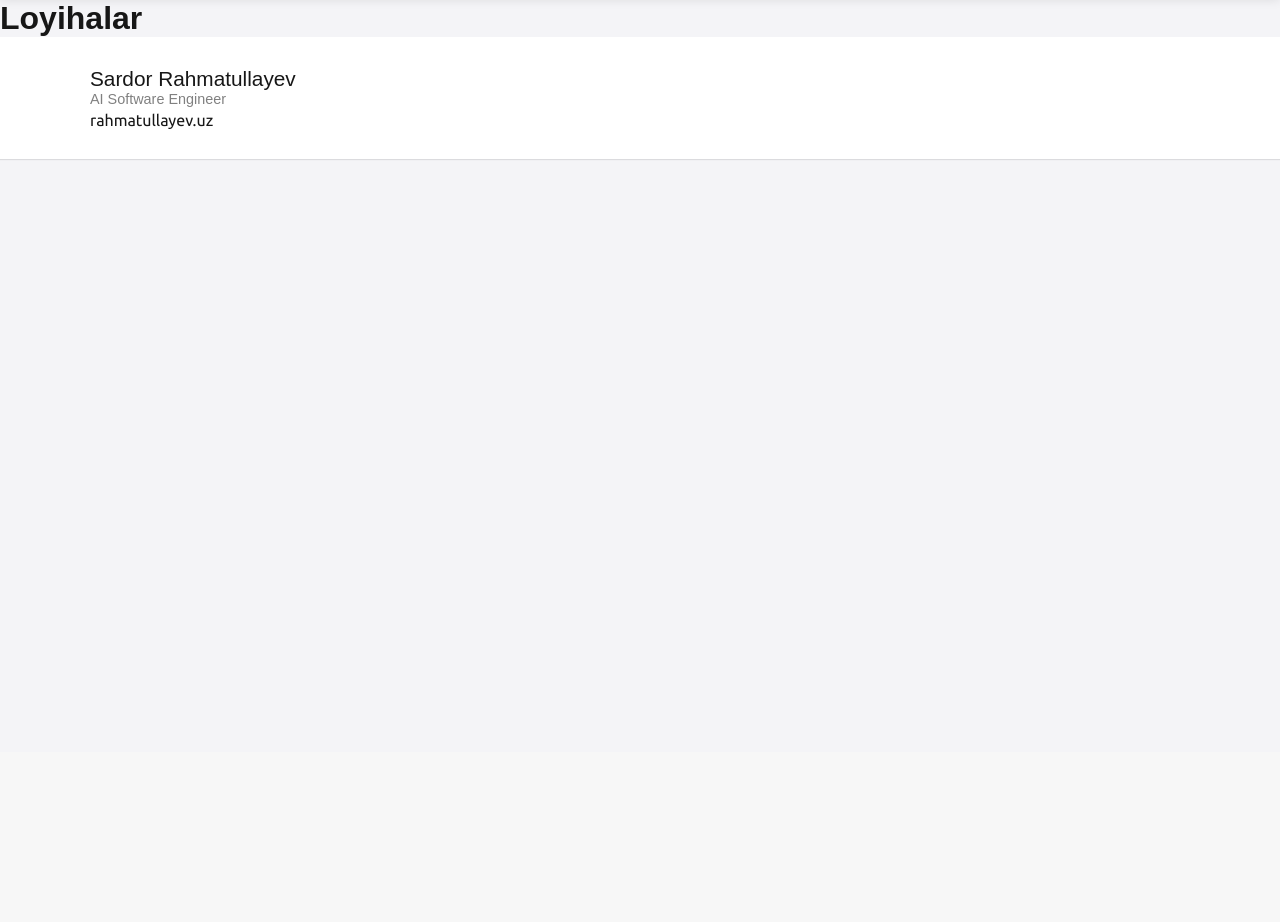
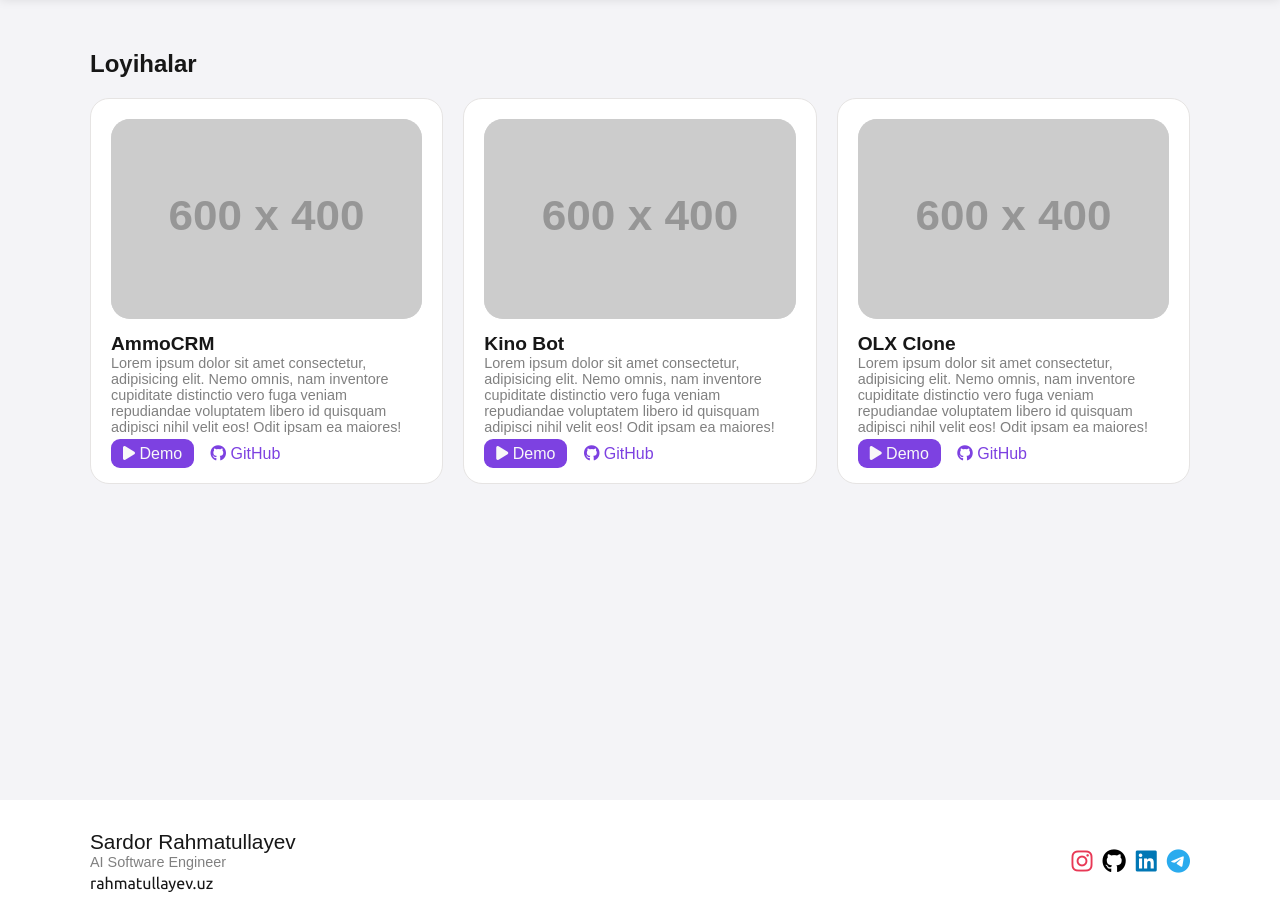
Before and after one commit to rahmatullayev-uz/rahmatullayev, a Django app: page /projects in a window 1280 px wide. Shown: the part 48-970 px from the top of the page. Before the commit the page ends 208 px from the top, so only its background shows below. Run offline with Django 5.2, Linux system fonts and the light colour scheme; grey boxes labelled with a size stand in for pictures from a placeholder-image service; some libraries are stand-ins or nearby versions.

Commit message:
FullStack project for rahmatullayev.uz

```diff
--- a/src/homeapp/views.py
+++ b/src/homeapp/views.py
@@ -6,7 +6,33 @@ def home(request):
 
 
 def projects(request):
-    return render(request, "pages/projects.html")
+    datas = [
+        {
+            'title': "AmmoCRM",
+            'subtitle': "Lorem ipsum dolor sit amet consectetur, adipisicing elit. Nemo omnis, nam inventore cupiditate distinctio vero fuga veniam repudiandae voluptatem libero id quisquam adipisci nihil velit eos! Odit ipsam ea maiores!",
+            'demo': "https://t.me/telegram",
+            'github': "https://github.com/rahmatullayev_dev",
+            'image': None
+        },
+        {
+            'title': "Kino Bot",
+            'subtitle': "Lorem ipsum dolor sit amet consectetur, adipisicing elit. Nemo omnis, nam inventore cupiditate distinctio vero fuga veniam repudiandae voluptatem libero id quisquam adipisci nihil velit eos! Odit ipsam ea maiores!",
+            'demo': "https://t.me/telegram",
+            'github': "https://github.com/rahmatullayev_dev",
+            'image': None
+        },
+        {
+            'title': "OLX Clone",
+            'subtitle': "Lorem ipsum dolor sit amet consectetur, adipisicing elit. Nemo omnis, nam inventore cupiditate distinctio vero fuga veniam repudiandae voluptatem libero id quisquam adipisci nihil velit eos! Odit ipsam ea maiores!",
+            'demo': "https://t.me/telegram",
+            'github': "https://github.com/rahmatullayev_dev",
+            'image': None
+        },
+    ]
+    context = {
+        'project_list': datas
+    }
+    return render(request, "pages/projects.html", context)
 
 
 def blog(request):
--- a/src/static/css/components/footer.css
+++ b/src/static/css/components/footer.css
@@ -33,3 +33,14 @@
     margin-top: 4px;
     font-family: "Ubuntu", sans-serif;
 }
+
+
+.social-media {
+    display: flex;
+    align-items: center;
+}
+
+.social-media i {
+    font-size: 1.5rem;
+    margin-left: 10px;
+}
--- a/src/static/css/index.css
+++ b/src/static/css/index.css
@@ -16,6 +16,10 @@ body {
     font-family: Arial, Helvetica, sans-serif;
 }
 
+main {
+    min-height: 100vh;
+}
+
 * {
     margin: 0;
     padding: 0;
--- /dev/null
+++ b/src/static/css/pages/projects.css
@@ -0,0 +1,68 @@
+.projects-section {
+    display: flex;
+    justify-content: center;
+    align-items: center;
+    /* background: white; */
+}
+
+.container {
+    max-width: 1100px;
+    width: 100%;
+    margin-top: 50px;
+    margin-bottom: 50px;
+}
+
+.projects-list {
+    margin-top: 20px;
+    display: grid;
+    grid-template-columns: repeat(3, 1fr);
+    gap: 20px;
+}
+
+
+.project-card {
+    display: flex;
+    flex-direction: column;
+    background-color: white;
+    padding: 20px;
+    border-radius: 19px;
+    border: 1px solid rgb(230, 228, 227);
+}
+
+.project-img-box {
+    width: 100%;
+    height: 200px;
+    background-color: gainsboro;
+    border-radius: 19px;
+}
+
+.project-card-title {
+    margin-top: 10px;
+    font-size: 1.2rem;
+}
+
+.project-card-subtitle {
+    color: gray;
+    font-family: sans-serif;
+    font-size: 0.9rem;
+}
+
+.project-card-actions {
+    margin-top: 10px;
+}
+.project-card-actions a {
+    padding: 6px 12px;
+    border-radius: 9px;
+    font-size: 1rem;
+    text-decoration: none;
+}
+.project-card-actions a:first-child {
+    background-color: #7d41e1;
+    color: #f8f8f8;
+    border: none;
+}
+.project-card-actions a:last-child {
+    border: none;
+    background-color: white;
+    color: #7d41e1;
+}
--- a/src/templates/base.html
+++ b/src/templates/base.html
@@ -28,6 +28,9 @@
 
     {% include 'components/footer.html' %}
 
+
+    <script src="https://kit.fontawesome.com/f307e9b83c.js" crossorigin="anonymous"></script>
+
 </body>
 
 </html>
--- a/src/templates/components/footer.html
+++ b/src/templates/components/footer.html
@@ -10,9 +10,12 @@
                 <div class="footer-work">AI Software Engineer</div>
                 <div class="footer-url">rahmatullayev.uz</div>
             </div>
-            <ul>
-
-            </ul>
+            <div class="social-media">
+                <a href="#"><i class="fa-brands fa-instagram" style="color: #E83855;"></i></a>
+                <a href="#"><i class="fa-brands fa-github" style="color: #000000;"></i></a>
+                <a href="#"><i class="fa-brands fa-linkedin" style="color: #0077B5;"></i></a>
+                <a href="#"><i class="fa-brands fa-telegram" style="color: #2AABEE;"></i></a>
+            </div>
         </div>
     </div>
 </footer>
--- a/src/templates/pages/projects.html
+++ b/src/templates/pages/projects.html
@@ -1,5 +1,46 @@
-{% extends 'base.html' %}
+{% extends 'base.html' %} {% load static %} {% block extra_head %}
+<link rel="stylesheet" href="{% static 'css/pages/projects.css' %}" />
+{% endblock %} {% block content %}
 
-{% block content %}
-<h1>Loyihalar</h1>
+<section class="projects-section">
+  <div class="container">
+    <h2 class="projects-title">Loyihalar</h2>
+    <div class="projects-list">
+      {% for project in project_list %}
+      <div class="project-card">
+        <figure>
+          {% if project.image != none %}
+          <img
+            src="{{ project.image }}"
+            alt="{{ project.title }}"
+            class="project-img-box"
+          />
+          {% else %}
+          <img
+            src="https://placehold.co/600x400?text=404"
+            alt="Rasm mavjud emas"
+            class="project-img-box"
+          />
+          {% endif %}
+        </figure>
+        <div>
+          <h2 class="project-card-title">{{ project.title }}</h2>
+          <p class="project-card-subtitle">{{ project.subtitle }}</p>
+        </div>
+        <div class="project-card-actions">
+          <a href="{{ project.demo }}" target="_blank"
+            ><i class="fa-solid fa-play"></i> Demo</a
+          >
+          <a href="{{ project.github }}" target="_blank"
+            ><i class="fa-brands fa-github"></i> GitHub</a
+          >
+        </div>
+      </div>
+      {% empty %}
+      <h2 class="text-center text-white">Loyihalar mavjud emas!</h2>
+      {% endfor %}
+    </div>
+  </div>
+</section>
+
 {% endblock %}
```
